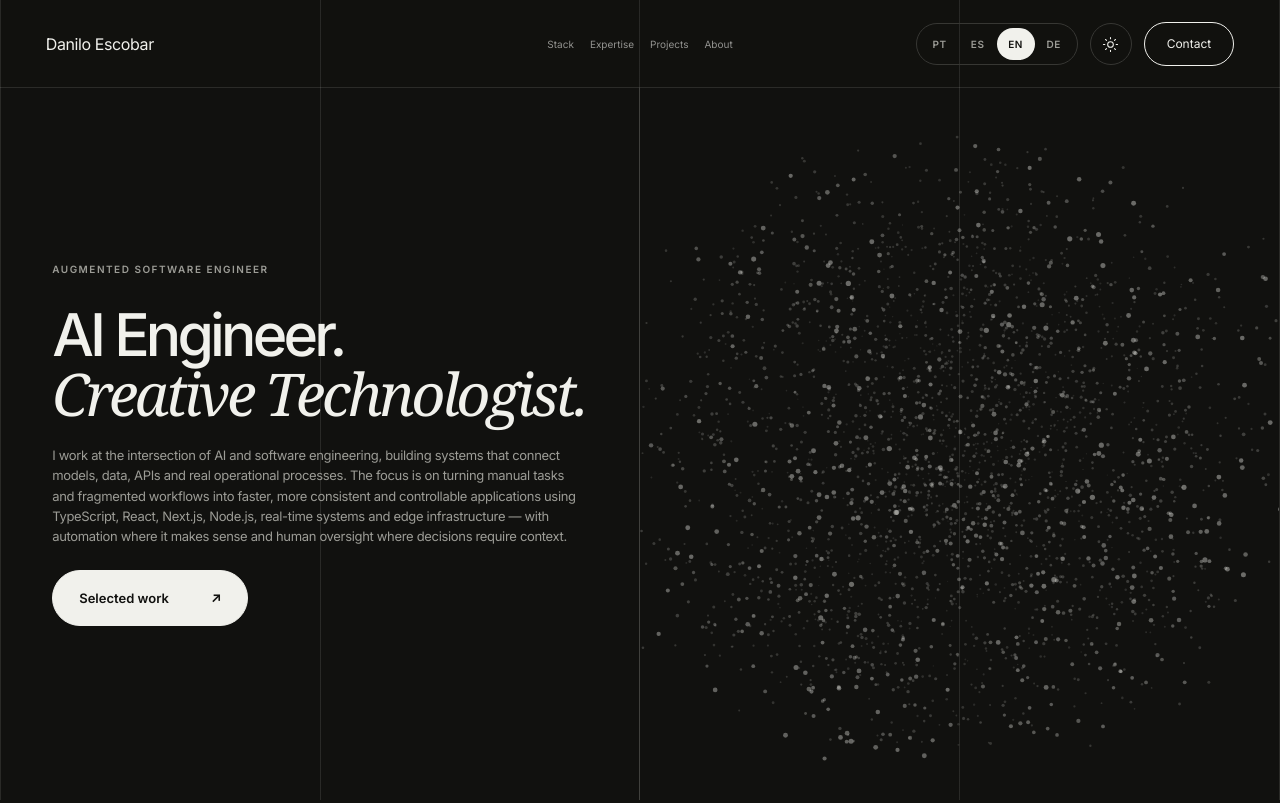
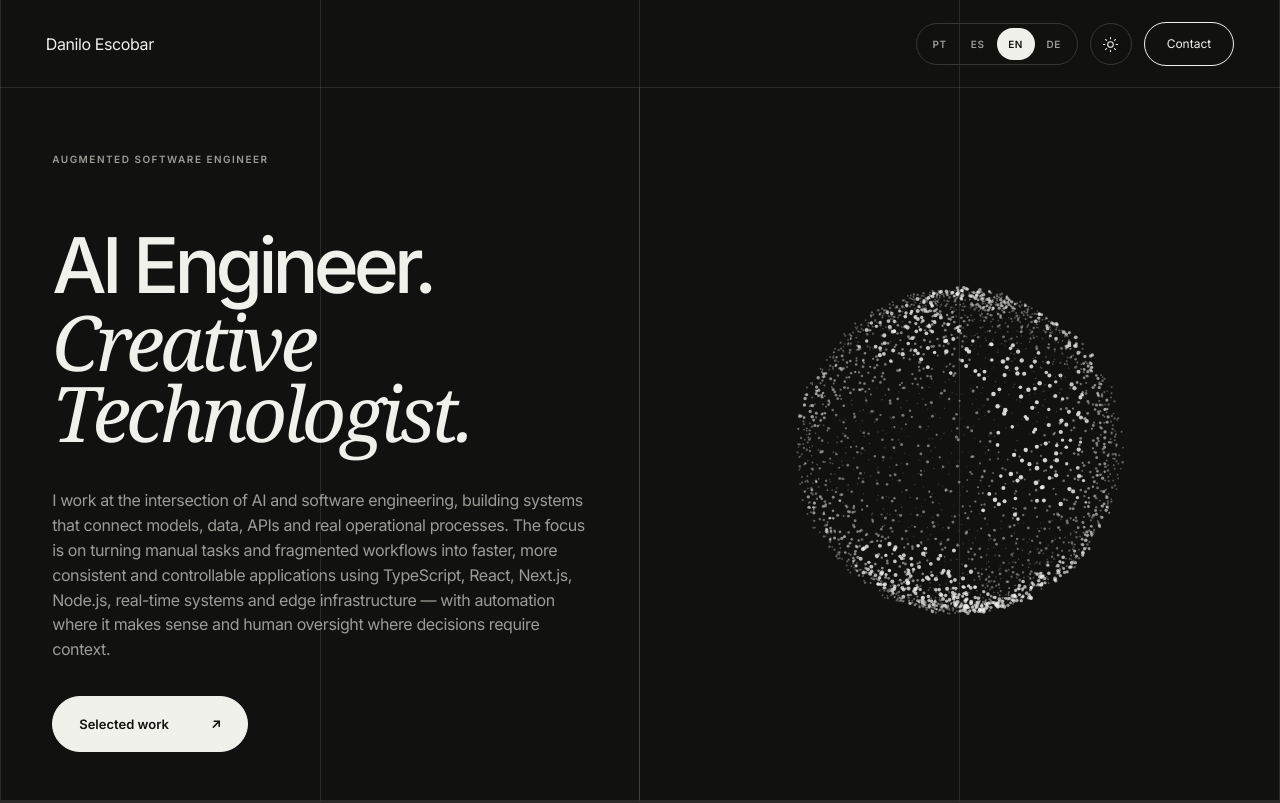
Before and after one commit to escobardanilo/my-site, a Next.js app: page / in a window 1280 px wide. Shown: the top 803 px of the page. Built offline with nearby package versions, Linux system fonts and the light colour scheme.

Commit message:
Restore natural document flow

```diff
--- a/src/components/SiteShell.tsx
+++ b/src/components/SiteShell.tsx
@@ -1,7 +1,6 @@
 "use client";
 
 import {
-  useCallback,
   useEffect,
   useState,
 } from "react";
@@ -14,22 +13,20 @@ import { Hero } from "@/components/sections/Hero";
 import { ProfessionalExpertise } from "@/components/sections/ProfessionalExpertise";
 import { Projects } from "@/components/sections/Projects";
 import { TechStack } from "@/components/sections/TechStack";
+import { WorkHistory } from "@/components/sections/WorkHistory";
 import {
   isSectionId,
+  sectionIds,
   type SectionId,
 } from "@/lib/navigation";
 
-function getSectionFromHash():
-  SectionId {
+function getHashSection(): SectionId {
   if (typeof window === "undefined") {
     return "home";
   }
 
   const value =
-    window.location.hash.replace(
-      "#",
-      "",
-    );
+    window.location.hash.slice(1);
 
   return isSectionId(value)
     ? value
@@ -42,75 +39,87 @@ export function SiteShell() {
     setActiveSection,
   ] = useState<SectionId>("home");
 
-  const navigate = useCallback(
-    (
-      section: SectionId,
-      push = true,
-    ) => {
-      setActiveSection(section);
-
-      if (
-        typeof window ===
-        "undefined"
-      ) {
-        return;
-      }
-
-      const url =
-        section === "home"
-          ? "/"
-          : `/#${section}`;
-
-      if (push) {
-        window.history.pushState(
-          { section },
-          "",
-          url,
-        );
-      }
-    },
-    [],
-  );
-
   useEffect(() => {
     document.body.classList.add(
-      "single-screen-site",
+      "portfolio-site",
     );
 
     setActiveSection(
-      getSectionFromHash(),
+      getHashSection(),
     );
 
-    const handleLocationChange =
-      () => {
-        setActiveSection(
-          getSectionFromHash(),
-        );
-      };
+    const targets = sectionIds
+      .map((id) =>
+        document.getElementById(id),
+      )
+      .filter(
+        (
+          element,
+        ): element is HTMLElement =>
+          Boolean(element),
+      );
 
-    window.addEventListener(
-      "popstate",
-      handleLocationChange,
+    const observer =
+      new IntersectionObserver(
+        (entries) => {
+          const visible = entries
+            .filter(
+              (entry) =>
+                entry.isIntersecting,
+            )
+            .sort(
+              (a, b) =>
+                b.intersectionRatio -
+                a.intersectionRatio,
+            );
+
+          const id =
+            visible[0]?.target.id;
+
+          if (
+            id &&
+            isSectionId(id)
+          ) {
+            setActiveSection(id);
+          }
+        },
+        {
+          rootMargin:
+            "-22% 0px -62% 0px",
+          threshold: [
+            0.08,
+            0.2,
+            0.4,
+            0.65,
+          ],
+        },
+      );
+
+    targets.forEach((target) =>
+      observer.observe(target),
     );
+
+    const handleHashChange = () => {
+      setActiveSection(
+        getHashSection(),
+      );
+    };
 
     window.addEventListener(
       "hashchange",
-      handleLocationChange,
+      handleHashChange,
     );
 
     return () => {
-      document.body.classList.remove(
-        "single-screen-site",
-      );
-
-      window.removeEventListener(
-        "popstate",
-        handleLocationChange,
-      );
+      observer.disconnect();
 
       window.removeEventListener(
         "hashchange",
-        handleLocationChange,
+        handleHashChange,
+      );
+
+      document.body.classList.remove(
+        "portfolio-site",
       );
     };
   }, []);
@@ -121,40 +130,22 @@ export function SiteShell() {
         activeSection={
           activeSection
         }
-        onNavigate={navigate}
       />
 
-      <main className="single-screen-main">
-        <div
-          key={activeSection}
-          className="site-screen site-screen--active"
-        >
-          {activeSection ===
-            "home" && <Hero />}
+      <main
+        id="main-content"
+        className="portfolio-main"
+      >
+        <Hero />
+        <TechStack />
+        <ProfessionalExpertise />
+        <WorkHistory />
+        <Projects />
+        <About />
+        <Contact />
+      </main>
 
-          {activeSection ===
-            "stack" && <TechStack />}
-
-          {activeSection ===
-            "expertise" && (
-            <ProfessionalExpertise />
-          )}
-
-          {activeSection ===
-            "projects" && <Projects />}
-
-          {activeSection ===
-            "about" && <About />}
-
-          {activeSection ===
-            "contact" && (
-            <div className="contact-screen">
-              <Contact />
-              <Footer />
-            </div>
-          )}
-        </div>
-      </main>
+      <Footer />
     </>
   );
 }
```
